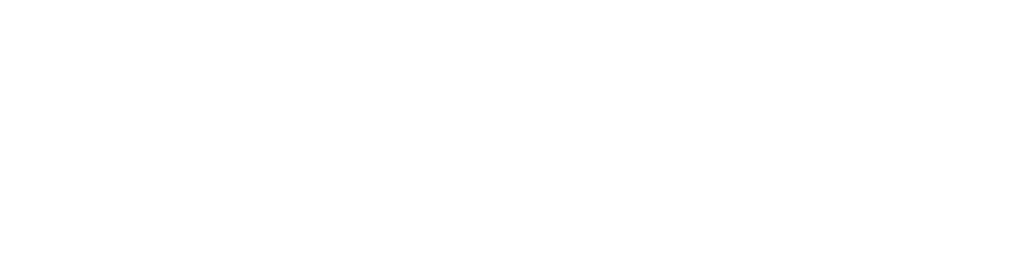
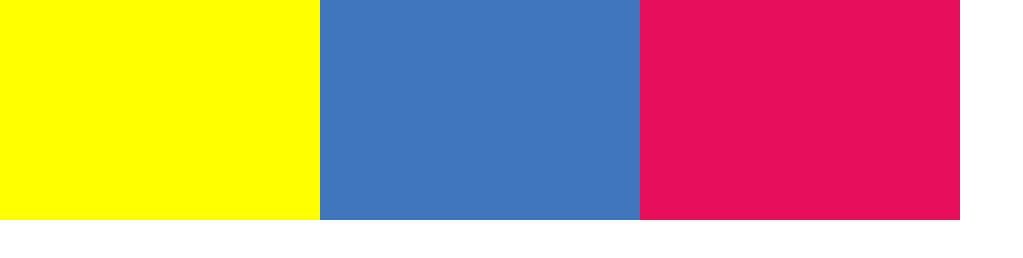
Before and after one commit to yovannanetwork/floating, a plain HTML site: page Parte2/index.html in a window 1280 px wide. Shown: the whole page, without its empty margins (0-1023 px from the left). Drawn offline with Linux system fonts and the light colour scheme.

Commit message:
unir en un index

```diff
--- a/Parte1/css/main.css
+++ b/Parte1/css/main.css
@@ -1 +1,22 @@
 /* Pon tu código css aqui */
+*{
+    margin: 0;
+}
+body{
+    margin: 0px;
+}
+.amarillo{
+    width: 25%;
+    height: 220px;
+    background-color: yellow;
+}
+.azul{
+    width: 25%;
+    height: 220px;
+    background-color: #3F75BA;
+}
+.rojo{
+    width: 25%;
+    height: 220px;
+    background-color: #E90E5B;
+}
--- a/Parte2/css/main.css
+++ b/Parte2/css/main.css
@@ -1 +1,22 @@
 /* Pon tu código css aqui */
+body{
+    margin: 0px;
+}
+.amarillo{
+    width: 25%;
+    height: 220px;
+    background-color: yellow;
+    float: left;
+}
+.azul{
+    width: 25%;
+    height: 220px;
+    background-color: #3F75BA;
+    float: left;
+}
+.rojo{
+    width: 25%;
+    height: 220px;
+    background-color: #E90E5B;
+    float: left
+}
--- a/Parte2/index.html
+++ b/Parte2/index.html
@@ -1,9 +1,12 @@
 <!DOCTYPE html>
 <html>
 	<head>
-		<!-- Pon tu codigo aqui -->
+		<title>Parte 2</title>
+		<link rel="stylesheet" href="css/main.css">
 	</head>
 	<body>
-		<!-- Pon tu codigo aqui -->
+		<div class="amarillo"></div>
+		<div class="azul"></div>
+		<div class="rojo"></div>
 	</body>
 </html>
--- a/Parte3/css/main.css
+++ b/Parte3/css/main.css
@@ -1 +1,22 @@
 /* Pon tu código css aqui */
+body{
+    margin: 0px;
+}
+.amarillo{
+    width: 25%;
+    height: 220px;
+    background-color: yellow;
+    float: right;
+}
+.azul{
+    width: 25%;
+    height: 220px;
+    background-color: #3F75BA;
+    float: right;
+}
+.rojo{
+    width: 25%;
+    height: 220px;
+    background-color: #E90E5B;
+    float: right;
+}
--- a/Parte4/css/main.css
+++ b/Parte4/css/main.css
@@ -1 +1,22 @@
 /* Pon tu código css aqui */
+body{
+    margin: 0px;
+}
+.amarillo{
+    width: 25%;
+    height: 220px;
+    background-color: yellow;
+    float: left;
+}
+.azul{
+    width: 25%;
+    height: 220px;
+    background-color: #3F75BA;
+    float: left;
+}
+.rojo{
+    width: 25%;
+    height: 220px;
+    background-color: #E90E5B;
+    float: left;
+}
```
Also changed, not shown: Parte1/index.html (+5 -2 lines), Parte3/index.html (+5 -2 lines), Parte4/index.html (+5 -2 lines), index.html (added, +19 -0 lines), main.css (added, +22 -0 lines).
